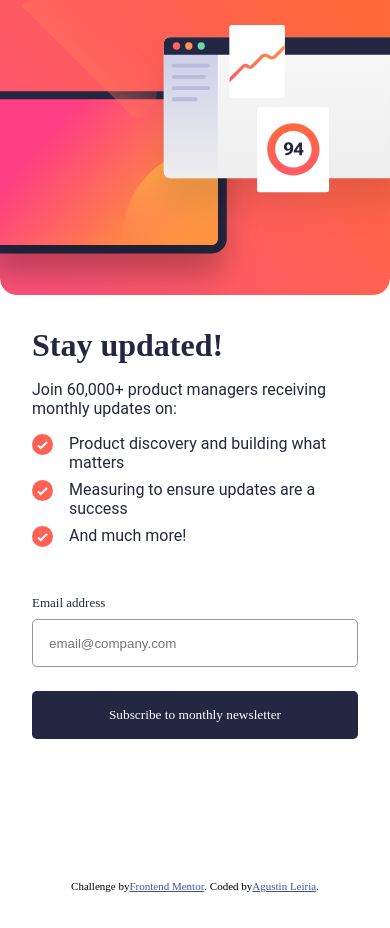
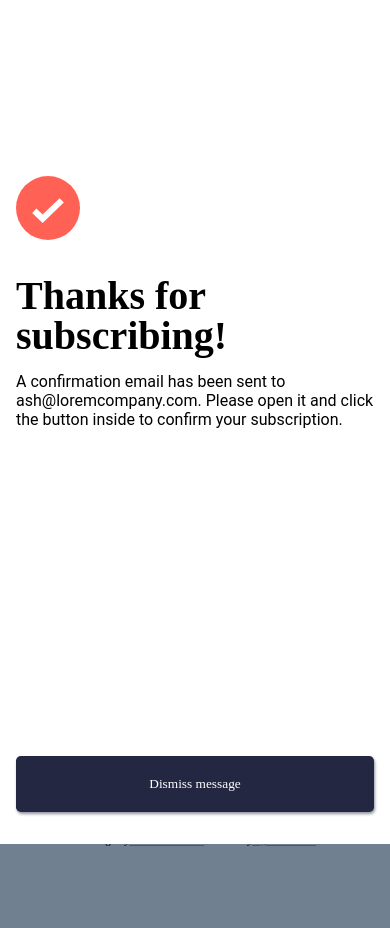
Before and after one commit to zzdevs/newsletter-sign-up, a plain HTML site: page index.html in a window 390 px wide. After the commit the page ends 862 px from the top, so only its background shows below. Drawn offline with Linux system fonts and the light colour scheme; a web font is replaced by a local one.

Commit message:
desktop design and mobile active states apply. starting with interactivity

```diff
--- a/index.html
+++ b/index.html
@@ -13,6 +13,7 @@
     />
     <link rel="stylesheet" href="styles.css" />
 
+    <script src="./main.js" defer></script>
     <title>
       Frontend Mentor | Newsletter sign-up form with success message
     </title>
@@ -36,11 +37,6 @@
           src="./assets/images/illustration-sign-up-mobile.svg"
           alt="illustration-sign-up-mobile"
           class="illustrationMobile"
-        />
-        <img
-          src="./assets/images/illustration-sign-up-desktop.svg"
-          alt="illustration-sign-up-desktop"
-          class="illustrationDesktop"
         />
 
         <div class="formContainer">
@@ -68,19 +64,28 @@
             <button type="submit">Subscribe to monthly newsletter</button>
           </form>
         </div>
+        <img
+          src="./assets/images/illustration-sign-up-desktop.svg"
+          alt="illustration-sign-up-desktop"
+          class="illustrationDesktop"
+        />
       </div>
 
       <!-- Sign-up form end -->
 
       <!-- Success message start -->
-
-      <div class="success">
-        <h2>Thanks for subscribing!</h2>
-        <p>
-          A confirmation email has been sent to ash@loremcompany.com. Please
-          open it and click the button inside to confirm your subscription.
-        </p>
-        <button>Dismiss message</button>
+      <div class="success" id="success">
+        <div class="successContainer">
+          <div class="message">
+            <img src="./assets/images/icon-list.svg" alt="icon-list-success" />
+            <h2>Thanks for subscribing!</h2>
+            <p>
+              A confirmation email has been sent to ash@loremcompany.com. Please
+              open it and click the button inside to confirm your subscription.
+            </p>
+          </div>
+          <button id="dismiss">Dismiss message</button>
+        </div>
       </div>
 
       <!-- Success message end -->
--- a/styles.css
+++ b/styles.css
@@ -41,10 +41,18 @@ html {
 body {
   min-height: 100dvh;
   display: grid;
-  grid-template-rows: 100vh 10vh;
+  grid-template-rows: 1fr 5vh;
+  align-items: center;
+  background-color: slategray;
 }
 
 .container {
+  z-index: 0;
+  position: relative;
+  align-self: center;
+  max-width: 400px;
+  background-color: white;
+  margin: auto;
   width: 100%;
   color: hsl(234, 29%, 20%);
   font-family: 'Roboto';
@@ -107,13 +115,65 @@ body {
   background-color: hsl(234, 29%, 20%);
   color: white;
   cursor: pointer;
+  transition: all 0.3s ease;
+}
+.formContainer form button:hover {
+  background-color: hsl(4, 100%, 67%);
 }
 
 .illustrationDesktop {
   display: none;
 }
 .success {
-  display: none;
+  font-family: 'Roboto';
+  position: fixed;
+  height: 100vh;
+  backdrop-filter: blur(10px);
+  width: 100%;
+  inset: 0;
+}
+.success .message {
+  padding: 8rem 0;
+}
+.success h2 {
+  font-family: 'Roboto Bold';
+  font-size: 2.5rem;
+  line-height: 2.5rem;
+  margin: 1rem 0;
+}
+.success img {
+  height: 4rem;
+  margin: 1rem 0;
+}
+.success .successContainer {
+  padding: 2rem 1rem;
+  height: 100%;
+  width: 100%;
+  background-color: white;
+  display: flex;
+  flex-direction: column;
+  align-items: flex-start;
+  justify-content: space-between;
+  gap: 1rem;
+}
+
+.success button {
+  height: 3.5rem;
+  width: 100%;
+  border: none;
+  border-radius: 0.3rem;
+  color: white;
+  background-color: hsl(234, 29%, 20%);
+  font-family: 'Roboto Bold';
+  box-shadow: 1px 2px 3px hsl(231, 7%, 60%);
+  cursor: pointer;
+  transition: all 0.2s ease;
+}
+.success button:focus {
+  background-color: hsl(4, 100%, 67%);
+}
+.success button:hover {
+  background-color: hsl(4, 100%, 67%);
 }
 
 .attribution {
@@ -122,3 +182,32 @@ body {
   align-items: center;
   justify-content: center;
 }
+
+@media (width > 750px) {
+  .container {
+    margin: auto;
+    flex-direction: row;
+    padding: 1rem;
+    border-radius: 1rem;
+    max-width: 800px;
+  }
+  .illustrationMobile {
+    display: none;
+  }
+  .illustrationDesktop {
+    display: block;
+    width: 50%;
+  }
+  .success {
+    display: none;
+    height: 60%;
+    width: 50%;
+    border-radius: 1rem;
+    padding: 2rem;
+    margin: auto;
+  }
+  .success .successContainer {
+    display: flex;
+    flex-direction: column;
+  }
+}
```
Also changed, not shown: main.js (added).
